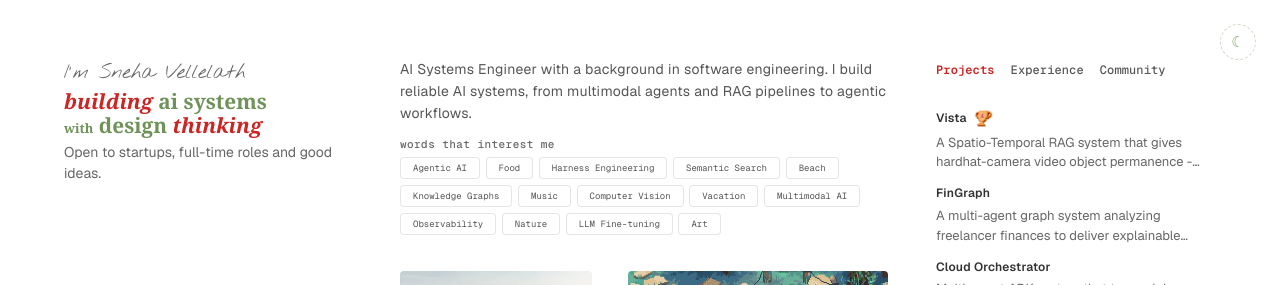
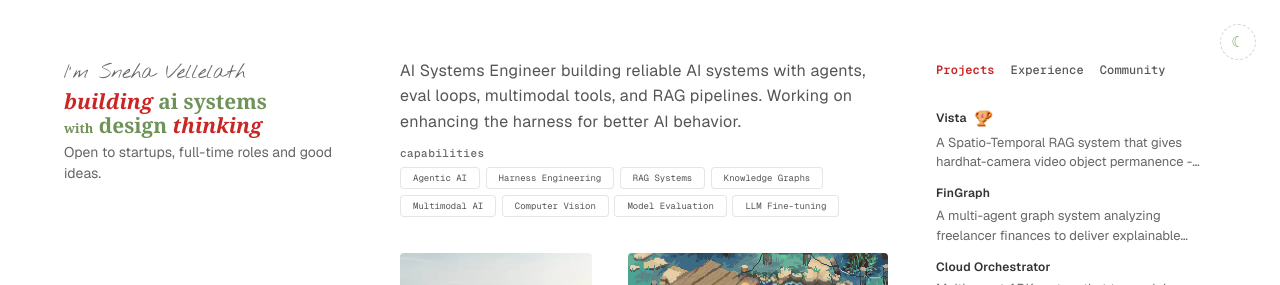
Before and after one commit to vellsneha/snehavel, a React (Vite) app: page / in a window 1280 px wide. Shown: the top 285 px of the page. Built offline with nearby package versions, Linux system fonts and the light colour scheme; no server answers; a web font is replaced by a local one.

Commit message:
headline chnage

```diff
--- a/src/components/ProjectCaseStudy.css
+++ b/src/components/ProjectCaseStudy.css
@@ -234,8 +234,6 @@
 .case-table-wrap {
   width: 100%;
   overflow-x: auto;
-  border-radius: 6px;
-  border: 1px solid var(--border-light);
 }
 
 .case-table {
--- a/src/data/projectContent.ts
+++ b/src/data/projectContent.ts
@@ -233,13 +233,13 @@ export const vistaContent: ProjectContentSection[] = [
           "Concrete walls at 30s?",
           { text: "Right", tone: "good" },
           { text: "Right", tone: "good" },
-          { text: "Wrong (left)", tone: "bad" },
+          { text: "Left", tone: "bad" },
         ],
         [
           "Ladder at 10s?",
           { text: "Behind", tone: "warn" },
-          { text: "Right", tone: "good" },
-          { text: "Wrong (right)", tone: "bad" },
+          { text: "Right", tone: "bad" },
+          { text: "Right", tone: "bad" },
         ],
         [
           "Worker idle duration?",
--- a/src/pages/HomePage.css
+++ b/src/pages/HomePage.css
@@ -327,8 +327,7 @@ body:has(.page-home) {
   line-height: 1.15;
 }
 
-.home-role em,
-.home-role-sub em {
+.home-role em {
   font-style: italic;
   color: var(--accent-red-strong);
 }
@@ -336,15 +335,6 @@ body:has(.page-home) {
 .home-role-with {
   font-size: 0.62em;
   font-weight: 600;
-}
-
-.home-role-sub {
-  margin: 0 0 clamp(8px, 1.2vh, 14px);
-  font-family: var(--font-display);
-  font-size: clamp(20px, 2.6vh, 26px);
-  font-weight: 700;
-  color: var(--accent-strong);
-  line-height: 1.15;
 }
 
 .home-open-to-work {
@@ -431,7 +421,8 @@ body:has(.page-home) {
 
 .home-bio {
   margin: 0;
-  font-size: 14px;
+  font-size: 16px;
+  font-weight: 400;
   line-height: 1.6;
   letter-spacing: 0.02em;
   color: var(--text-secondary);
@@ -458,7 +449,6 @@ body:has(.page-home) {
   display: flex;
   flex-wrap: wrap;
   gap: clamp(5px, 0.7vh, 8px);
-  overflow: hidden;
 }
 
 .home-skill-tag {
@@ -1229,7 +1219,7 @@ body:has(.page-home) {
   }
 
   .home-bio {
-    font-size: 13px;
+    font-size: 15px;
     line-height: 1.7;
   }
 
--- a/src/pages/HomePage.tsx
+++ b/src/pages/HomePage.tsx
@@ -16,19 +16,13 @@ type RightPanelTab = "projects" | "work" | "more";
 
 const skills = [
   "Agentic AI",
-  "Food",
   "Harness Engineering",
-  "Semantic Search",
-  "Beach",
+  "RAG Systems",
   "Knowledge Graphs",
-  "Music",
+  "Multimodal AI",
   "Computer Vision",
-  "Vacation",
-  "Multimodal AI",
-  "Observability",
-  "Nature",
+  "Model Evaluation",
   "LLM Fine-tuning",
-  "Art",
 ];
 
 export default function HomePage() {
@@ -53,7 +47,8 @@ export default function HomePage() {
                     <p className="home-role">
                       <em>building</em> ai systems
                       <br />
-                      <span className="home-role-with">with</span> design <em>thinking</em>
+                      <span className="home-role-with">with</span> design{" "}
+                      <em>thinking</em>
                     </p>
 
                     <p className="home-open-to-work">
@@ -101,13 +96,13 @@ export default function HomePage() {
                   <div className="home-center-zone">
                     <div className="home-center-top">
                       <p className="home-bio">
-                        AI Systems Engineer with a background in software engineering. I build
-                        reliable AI systems, from multimodal agents and RAG pipelines to agentic
-                        workflows.
+                        AI Systems Engineer building reliable AI systems with agents, eval loops,
+                        multimodal tools, and RAG pipelines. Working on enhancing the harness for
+                        better AI behavior.
                       </p>
 
                       <div className="home-skillset">
-                        <p className="home-skillset-heading">words that interest me</p>
+                        <p className="home-skillset-heading">capabilities</p>
                         <div className="home-skill-tags">
                           {skills.map((skill) => (
                             <span key={skill} className="home-skill-tag">
```
